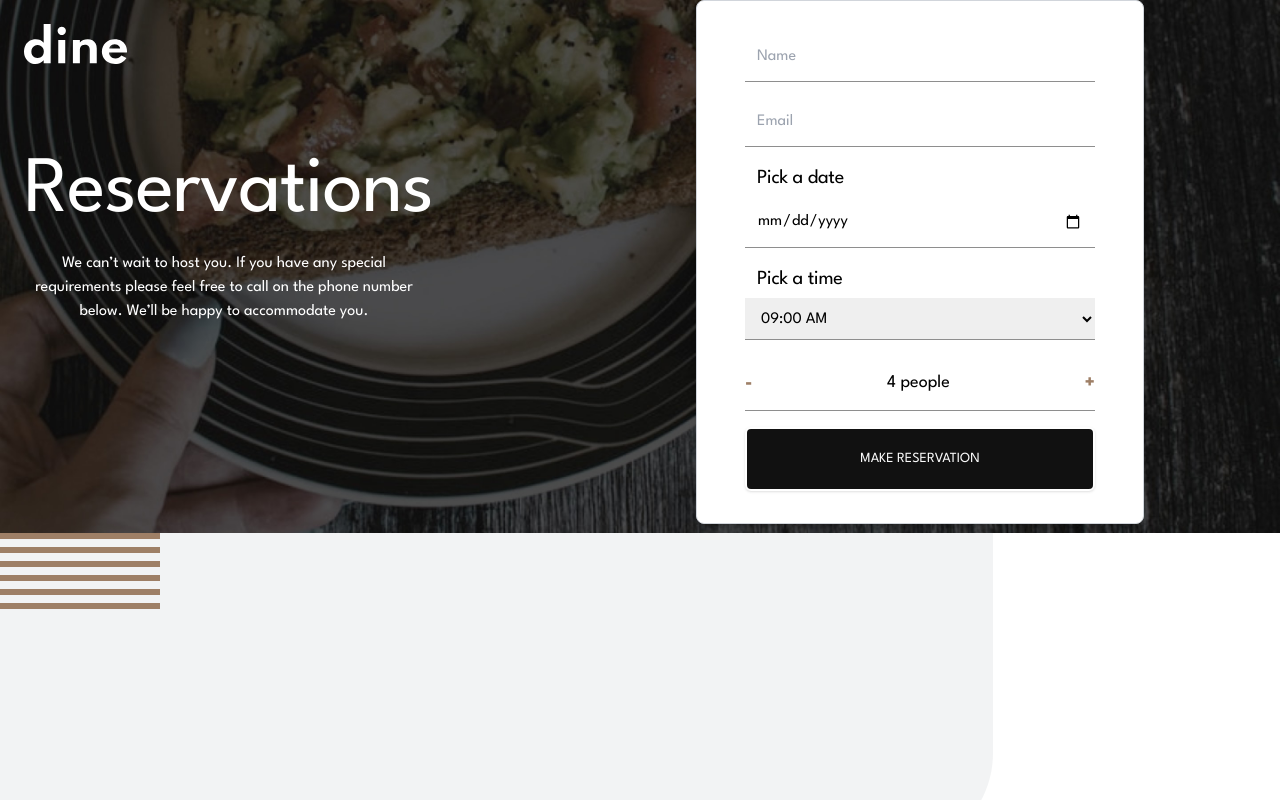
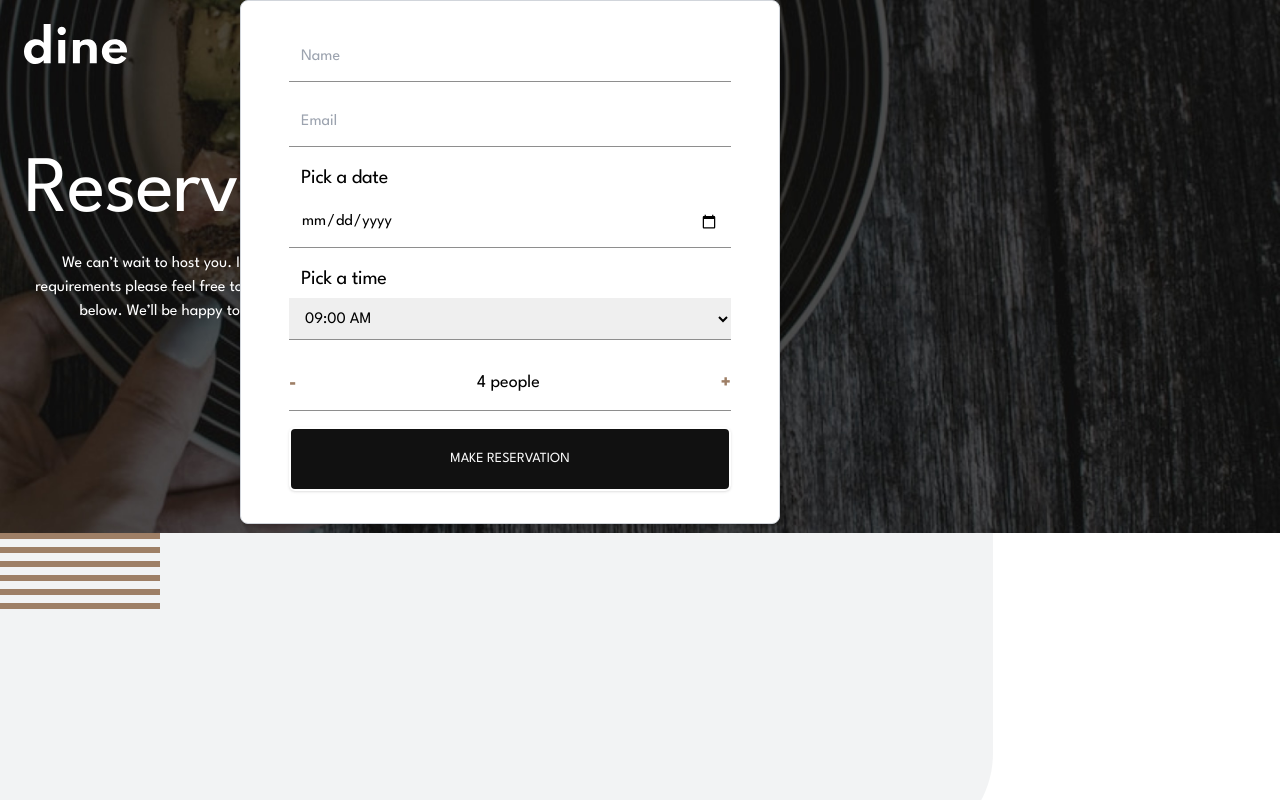
Before and after one commit to mehdias63/dine-restaurant, a Next.js app: page /booking in a window 1280 px wide. Shown: the top 800 px of the page. Built offline with nearby package versions, Linux system fonts and the light colour scheme.

Commit message:
update form

```diff
--- a/src/app/booking/page.tsx
+++ b/src/app/booking/page.tsx
@@ -41,7 +41,7 @@ export default function Reservations() {
 						RESERVE PLACE
 					</Button>
 				</div>
-				<div className="text-black ml-[35rem] mb-[]">
+				<div className="absolute text-black ml-[15rem] mb-[5rem]">
 					<ReservationForm />
 				</div>
 			</div>
--- a/src/components/formData.jsx
+++ b/src/components/formData.jsx
@@ -61,7 +61,7 @@ export default function ReservationForm() {
 	return (
 		<form
 			onSubmit={handleSubmit}
-			className="flex flex-col gap-4 w-full max-w-md mx-auto p-8 md:px-12 border border-gray-300 rounded-lg shadow-md bg-white"
+			className="flex flex-col gap-4 w-full max-w-md mx-auto p-8 md:px-12 border border-gray-300 rounded-lg shadow-md bg-white min-w-[21rem] md:min-w-[33.75rem]"
 		>
 			<div className="flex flex-col gap-1">
 				<input
```
